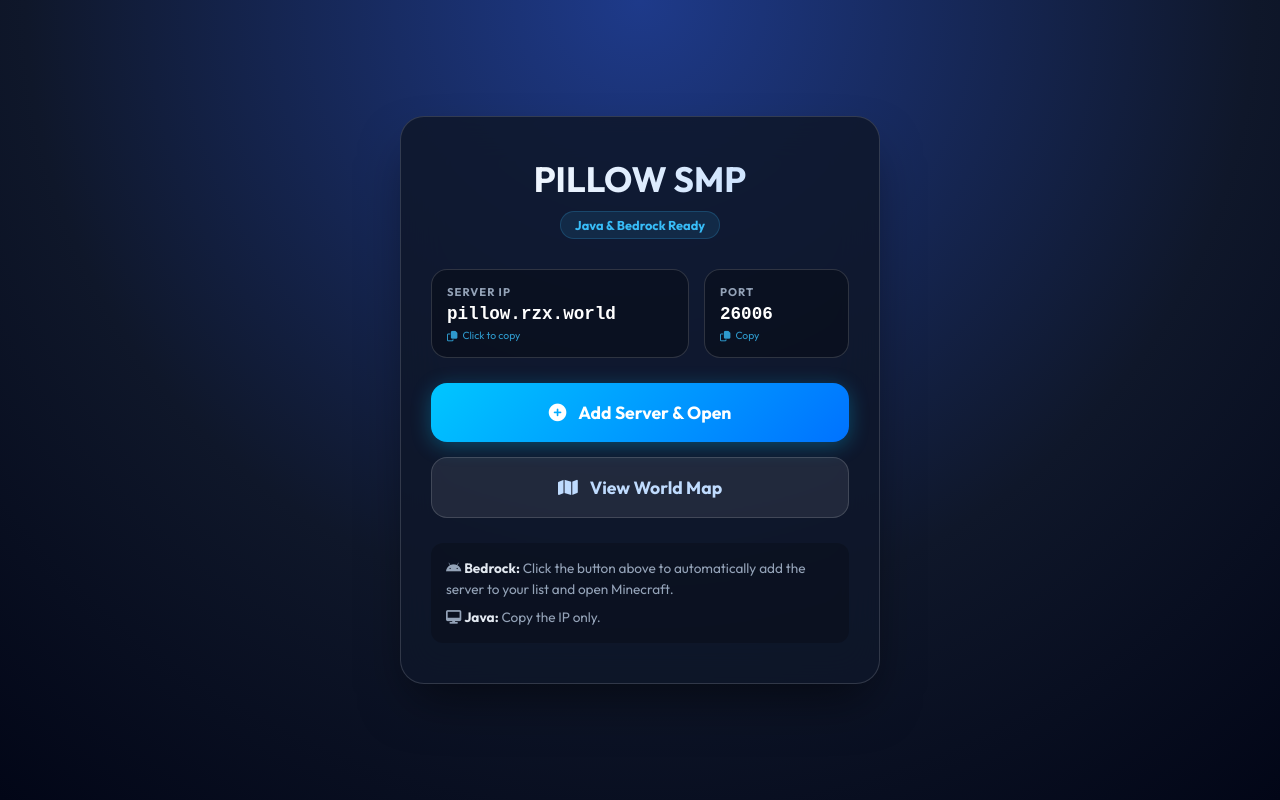
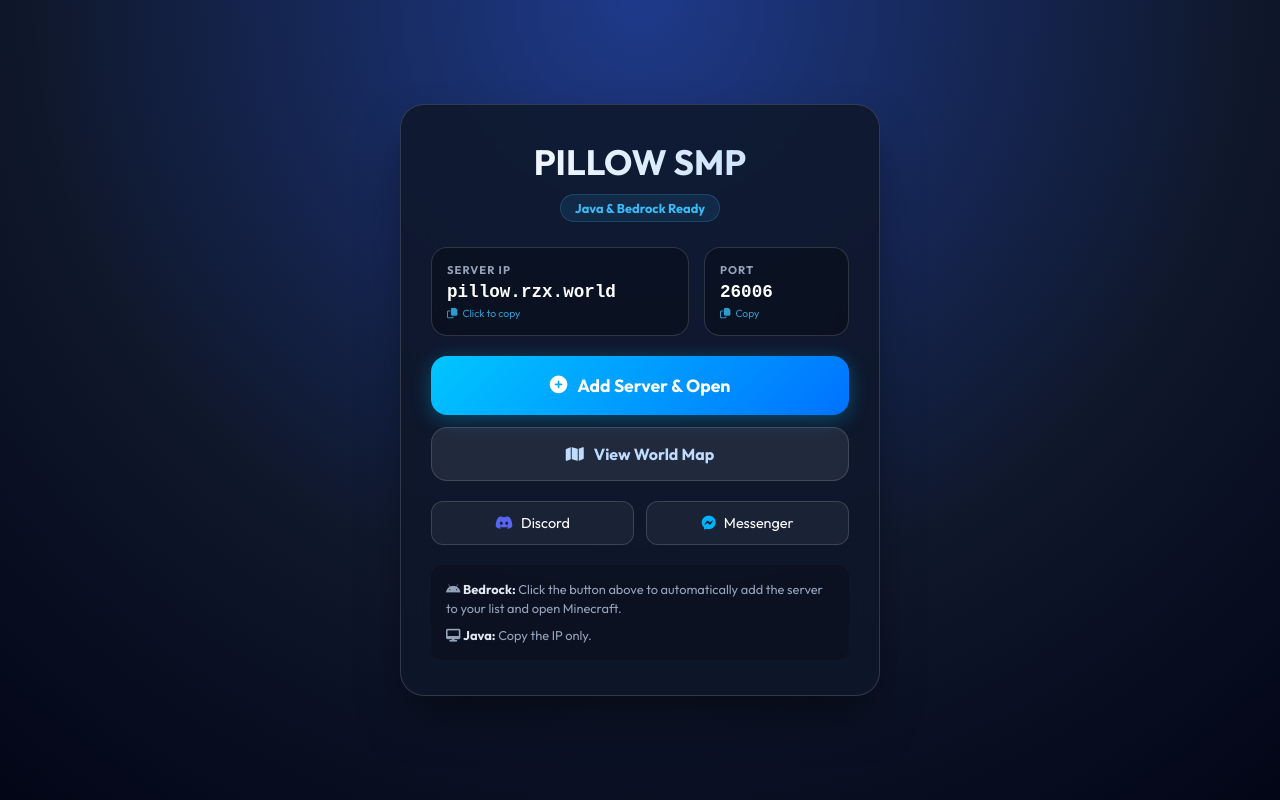
Before and after one commit to Kurz4K/pillow, a plain HTML site: page index.html in a window 1280 px wide. Drawn offline with Linux system fonts and the light colour scheme.

Commit message:
Update index.html

```diff
--- a/index.html
+++ b/index.html
@@ -15,7 +15,6 @@
     <meta property="og:title" content="Join Pillow SMP">
     <meta property="og:description" content="Java & Bedrock Compatible. Click to automatically add server to list.">
     <meta property="og:url" content="https://pillow.rzx.world">
-    <!-- REPLACE THE LINK BELOW WITH YOUR SERVER LOGO URL -->
     <meta property="og:image" content="https://assets.gcore.pro/blog_container/2020/08/minecraft-1-1.png">
 
     <meta name="twitter:card" content="summary_large_image">
@@ -40,6 +39,10 @@
             --text-white: #ffffff;
             --text-gray: #94a3b8;
             --text-blue: #38bdf8;
+
+            /* Social Colors */
+            --discord-color: #5865F2;
+            --messenger-color: #00B2FF;
         }
 
         * {
@@ -55,7 +58,7 @@
 
         body {
             font-family: 'Outfit', sans-serif;
-            position: fixed; /* Locks screen for iPad/Mobile */
+            position: fixed;
             top: 0; left: 0; right: 0; bottom: 0;
             overflow: hidden;
 
@@ -63,7 +66,6 @@
             align-items: center;
             justify-content: center;
 
-            /* Fallback & Gradient Background */
             background-color: #020617;
             background-image: radial-gradient(circle at 50% 0%, #1e3a8a 0%, #0f172a 60%, #020617 100%);
             color: var(--text-white);
@@ -73,19 +75,18 @@
             width: 90%;
             max-width: 480px;
 
-            /* Glass Card */
             background: var(--glass-bg);
             backdrop-filter: blur(20px);
             -webkit-backdrop-filter: blur(20px);
             border: 1px solid var(--border-color);
             border-radius: 24px;
-            padding: 40px 30px;
+            padding: 35px 30px; /* Slightly reduced padding to fit new buttons */
 
             box-shadow: 0 25px 50px -12px rgba(0, 0, 0, 0.5);
 
             display: flex;
             flex-direction: column;
-            gap: 25px;
+            gap: 20px;
         }
 
         /* Header */
@@ -171,11 +172,11 @@
             gap: 5px;
         }
 
-        /* Button Group */
+        /* Main Buttons */
         .btn-group {
             display: flex;
             flex-direction: column;
-            gap: 15px;
+            gap: 12px;
             width: 100%;
         }
 
@@ -183,13 +184,11 @@
             display: flex;
             align-items: center;
             justify-content: center;
-            gap: 12px;
+            gap: 10px;
             width: 100%;
-            padding: 18px;
             border-radius: 16px;
             text-decoration: none;
             font-weight: 700;
-            font-size: 1.1rem;
             transition: transform 0.1s, opacity 0.2s;
             border: none;
             cursor: pointer;
@@ -203,6 +202,8 @@
         .btn-primary {
             background: var(--primary-gradient);
             color: white;
+            padding: 18px;
+            font-size: 1.1rem;
             box-shadow: 0 4px 20px rgba(0, 198, 255, 0.3);
         }
 
@@ -210,16 +211,52 @@
             background: var(--map-btn-bg);
             color: #bfdbfe;
             border: 1px solid var(--border-color);
+            padding: 16px;
+            font-size: 1rem;
         }
 
         .btn-map:hover {
             background: rgba(255, 255, 255, 0.12);
         }
 
+        /* Social Buttons Section */
+        .social-group {
+            display: flex;
+            gap: 12px;
+            width: 100%;
+        }
+
+        .btn-social {
+            flex: 1; /* Makes them share width equally */
+            padding: 12px;
+            font-size: 0.9rem;
+            border-radius: 12px;
+            background: rgba(255, 255, 255, 0.05);
+            border: 1px solid var(--border-color);
+            color: #fff;
+            text-decoration: none;
+            display: flex;
+            align-items: center;
+            justify-content: center;
+            gap: 8px;
+            transition: all 0.2s;
+        }
+
+        .btn-social:hover {
+            background: rgba(255, 255, 255, 0.1);
+        }
+
+        .btn-discord:hover { border-color: var(--discord-color); color: var(--discord-color); }
+        .btn-messenger:hover { border-color: var(--messenger-color); color: var(--messenger-color); }
+
+        .btn-discord i { color: var(--discord-color); }
+        .btn-messenger i { color: var(--messenger-color); }
+
+
         /* Footer */
         .footer {
             text-align: left;
-            font-size: 0.85rem;
+            font-size: 0.8rem;
             color: var(--text-gray);
             background: rgba(0, 0, 0, 0.2);
             padding: 15px;
@@ -281,15 +318,24 @@
             </div>
         </div>
 
-        <!-- Action Buttons -->
+        <!-- Main Buttons -->
         <div class="btn-group">
-            <!-- UPDATED LINK: addExternalServer -->
             <a href="minecraft://?addExternalServer=PillowSMP|pillow.rzx.world:26006" class="btn btn-primary">
                 <i class="fas fa-plus-circle"></i> Add Server & Open
             </a>
 
             <a href="http://map.rzx.world:26012" target="_blank" class="btn btn-map">
                 <i class="fas fa-map"></i> View World Map
+            </a>
+        </div>
+
+        <!-- Social Buttons (Smaller Row) -->
+        <div class="social-group">
+            <a href="https://discord.gg/SfgbVzfC8N" target="_blank" class="btn-social btn-discord">
+                <i class="fab fa-discord"></i> Discord
+            </a>
+            <a href="https://m.me/j/AbaQGoiOXtZJm-C9/" target="_blank" class="btn-social btn-messenger">
+                <i class="fab fa-facebook-messenger"></i> Messenger
             </a>
         </div>
 
@@ -345,4 +391,4 @@
         }
     </script>
 </body>
-</html>
+                                      </html>
```
